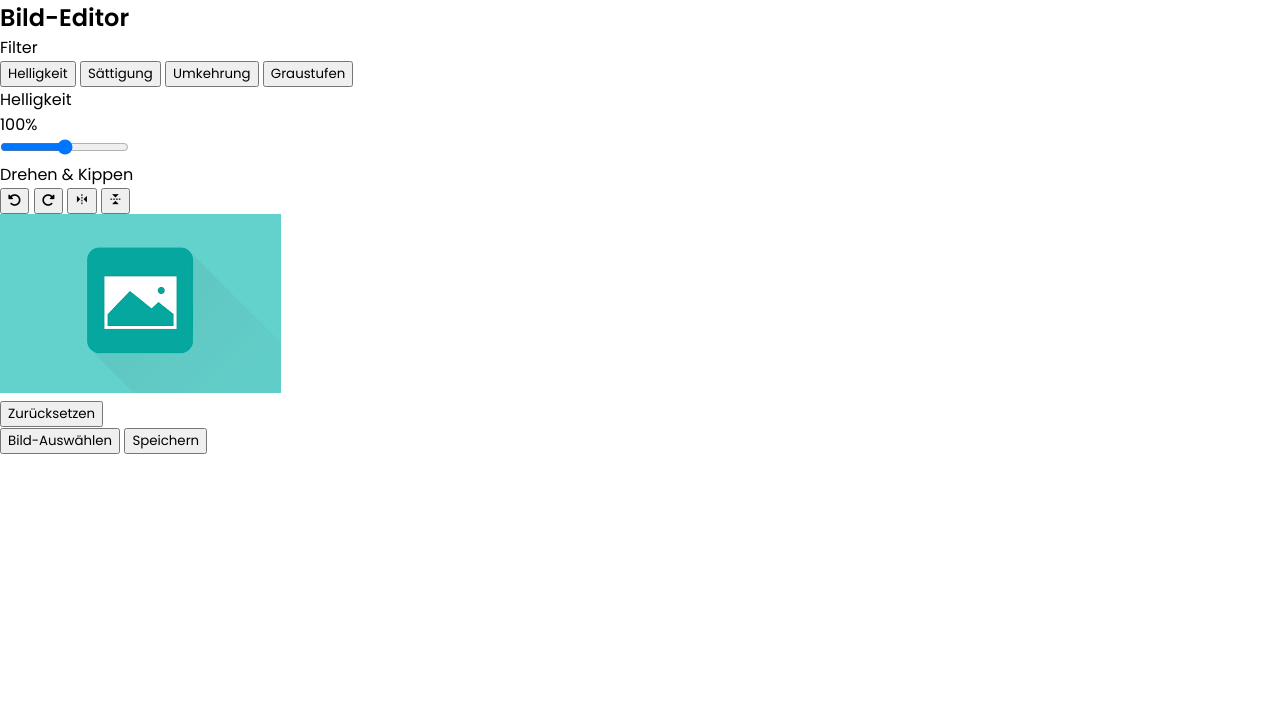
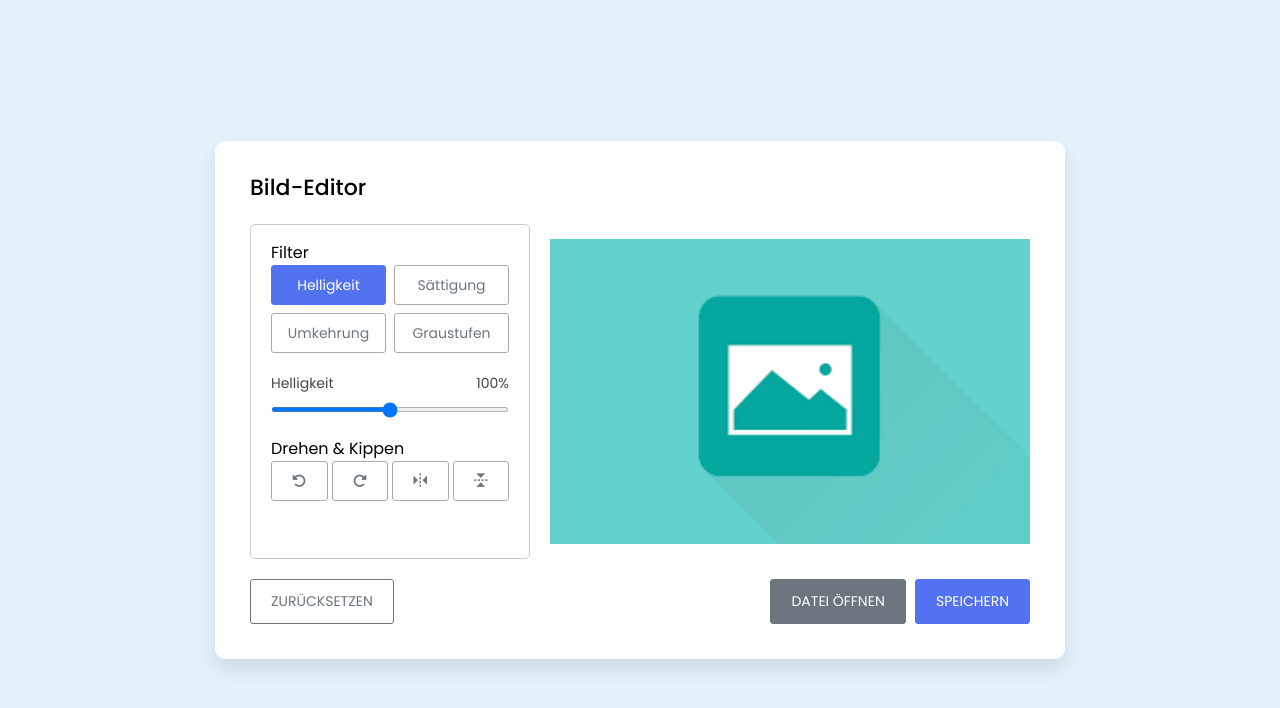
Before and after one commit to LukasVerwiebe/Bildbearbeitung, a plain HTML site: page index.html in a window 1280 px wide. Drawn offline with nearby package versions, Linux system fonts and the light colour scheme.

Commit message:
Update Files

```diff
--- a/index.html
+++ b/index.html
@@ -18,7 +18,7 @@
           <div class="filter">
             <label class"title">Filter</label>
             <div class="optionen">
-              <button>Helligkeit</button>
+              <button class="aktiv">Helligkeit</button>
               <button>Sättigung</button>
               <button>Umkehrung</button>
               <button>Graustufen</button>
@@ -31,7 +31,7 @@
               <input type="range" value="100" min="0" max="200">
             </div>
           </div>
-          <div class="drehen"></div>
+          <div class="drehen">
             <label class"title">Drehen & Kippen</label>
             <div class="optionen">
               <button><i class="fa-solid fa-rotate-left"></i></button>
@@ -40,20 +40,18 @@
               <button><i class="bx bx-reflect-horizontal"></i></button>
             </div>
           </div>
+        </div>
           <div class="vorschaubild">
             <img src="platzhalter.png" alt="vorschaubild">
           </div>
         </div>
         <div class="steuerung">
-        <button class="zurücksetzen-filter">Zurücksetzen</button>
+          <button class="filter-zurücksetzen">Zurücksetzen</button>
           <div class="zeile">
-          <button class="weahle-bild">Bild-Auswählen</button>
+            <button class="weahle-bild">Datei öffnen</button>
             <button class="speicher-bild">Speichern</button>
           </div>
         </div>
     </div>
-
-
-
   </body>
 </html>
--- a/style.css
+++ b/style.css
@@ -1,9 +1,153 @@
 /* Import für Google Font - Poppins */
 @import url('https://fonts.googleapis.com/css2?family=Poppins:wght@400;500;600&display=swap');
-
 * {
   margin: 0;
   padding 0;
   box-sizing: border-box;
   font-family: 'Poppins', sans-serif;
 }
+body {
+  display: flex;
+  align-items: center;
+  justify-content: center;
+  min-height: 100vh;
+  background: #E3F2FD;
+}
+.container {
+  width: 850px;
+  background: #fff;
+  border-radius: 10px;
+  padding: 30px 35px 35px;
+  box-shadow: 0 10px 20px rgba(0,0,0,0.1);
+}
+.container h2 {
+  font-size: 22px;
+  font-weight: 500;
+}
+.container .wrapper {
+  display: flex;
+  margin: 20px 0;
+  min-height: 335px;
+}
+.wrapper .editor-eingabe {
+  width: 280px;
+  padding: 15px 20px;
+  border-radius: 5px;
+  border: 1px solid #ccc;
+}
+.editor-eingabe .title {
+  display: block;
+  font-size: 16px;
+  margin-bottom: 12px;
+}
+.editor-eingabe .optionen, .steuerung {
+  display: flex;
+  flex-wrap: wrap;
+  justify-content: space-between;
+}
+.editor-eingabe button {
+  height: 40px;
+  font-size: 14px;
+  color: #6C757D;
+  margin-bottom: 8px;
+  border-radius: 3px;
+  background: #fff;
+  border: 1px solid #aaa;
+}
+.editor-eingabe button:hover {
+  background: #f5f5f5;
+}
+.editor-eingabe .filter button {
+  width: calc(100% / 2 - 4px);
+}
+.filter button.aktiv {
+  color: #fff;
+  background: #5372F0;
+  border-color: #5372F0;
+}
+.filter .slider {
+  margin-top: 12px;
+}
+.filter .slider .filter-info {
+  display: flex;
+  color: #464646;
+  font-size: 14px;
+  justify-content: space-between;
+}
+.filter .slider input {
+  width: 100%;
+  height: 5px;
+}
+.editor-eingabe .drehen {
+  margin-top: 17px;
+}
+.editor-eingabe .drehen button {
+  width: calc(100% / 4 - 3px);
+}
+.drehen button:nth-child(3),
+.drehen button:nth-child(4) {
+  font-size: 18px;
+}
+.wrapper .vorschaubild {
+  flex-grow: 1;
+  display: flex;
+  align-items: center;
+  justify-content: center;
+  margin-left: 20px;
+}
+.vorschaubild img {
+  max-width: 490px;
+  max-height: 335px;
+  width: 100%;
+  height: 100%;
+  object-fit: contain;
+}
+.steuerung button {
+  font-size: 14px;
+  cursor: pointer;
+  color: #fff;
+  background: #fff;
+  padding: 11px 20px;
+  border-radius: 3px;
+  text-transform: uppercase;
+}
+.steuerung .filter-zurücksetzen {
+  color: #6C757D;
+  border: 1px solid #6C757D;
+}
+.steuerung .weahle-bild {
+  background: #6C757D;
+  border: 1px solid #6C757D;
+}
+.steuerung .speicher-bild {
+  margin-left: 5px;
+  background: #5372F0;
+  border: 1px solid #5372F0;
+}
+@media screen and (max-width: 760px) {
+  .container {
+    padding: 25px;
+  }
+  .container .wrapper {
+    flex-wrap: wrap-reverse;
+  }
+  .wrapper .editor-eingabe {
+    width: 100%;
+  }
+  .wrapper .vorschaubild {
+    width: 100%;
+    margin: 0 0 15px;
+  }
+}
+@media screen and (max-width: 500px) {
+  .steuerung button {
+    width: 100%;
+    margin-bottom: 10px;
+  }
+  .steuerung .zeile {
+    width: 100%;
+  }
+  .steuerung .zeile .speicher-bild {
+    margin-left: 0px;
+  }
+}
```
Lines whose indentation alone changed are shown as unchanged.
